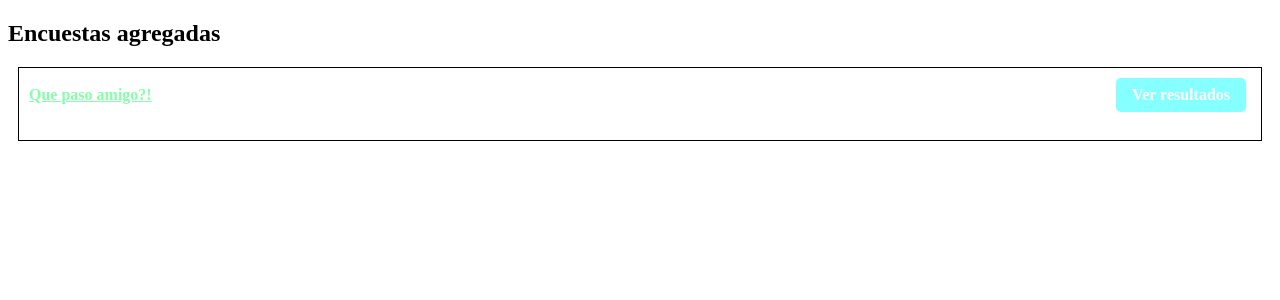
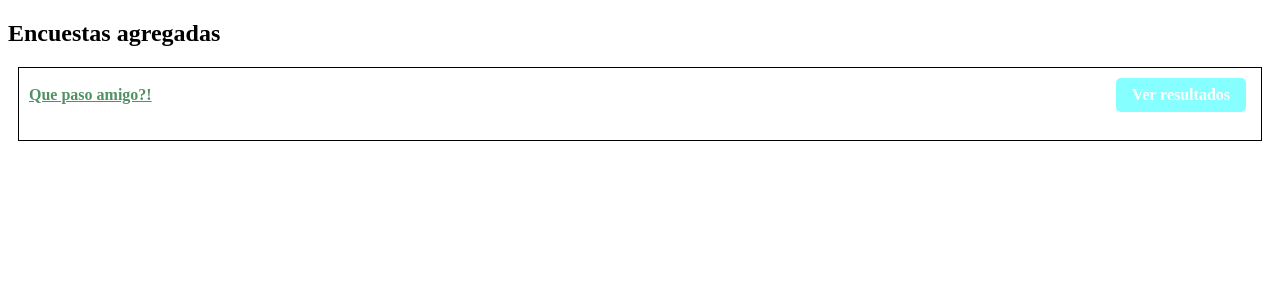
Before and after one commit to meesra0201/djngoPrct, a Django app: page / in a window 1280 px wide. Shown: the part 122-422 px from the top of the page. Run offline with Django 5.2, Linux system fonts and the light colour scheme; data comes from the database, SQL or seed files in the repository.

Commit message:
Se cambia estilo Se cambia estilo

```diff
--- a/polls/static/polls/style.css
+++ b/polls/static/polls/style.css
@@ -1,5 +1,5 @@
 li a {
-    color: #85ffaa;
+    color: #509264;
 }
 
 .header {
```
